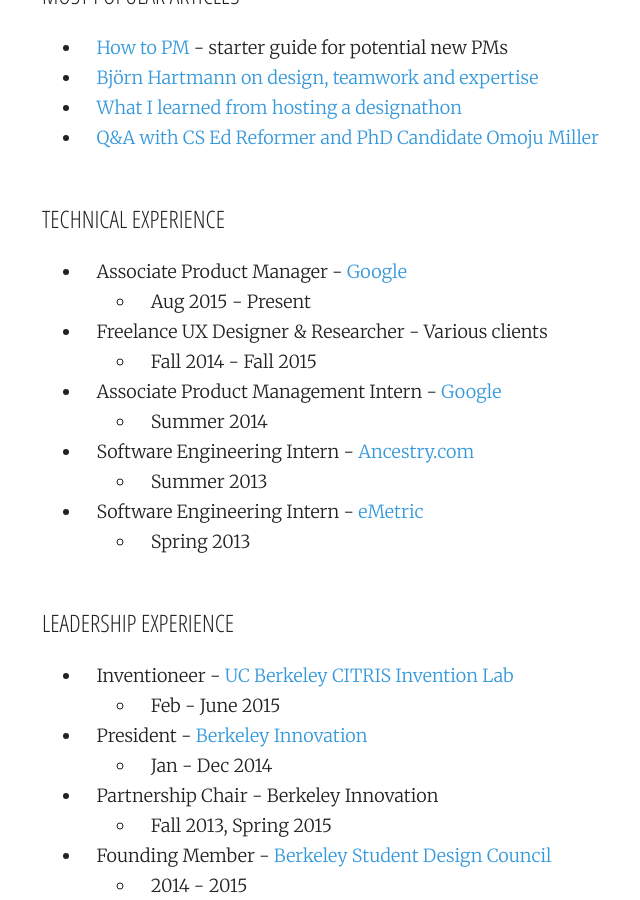
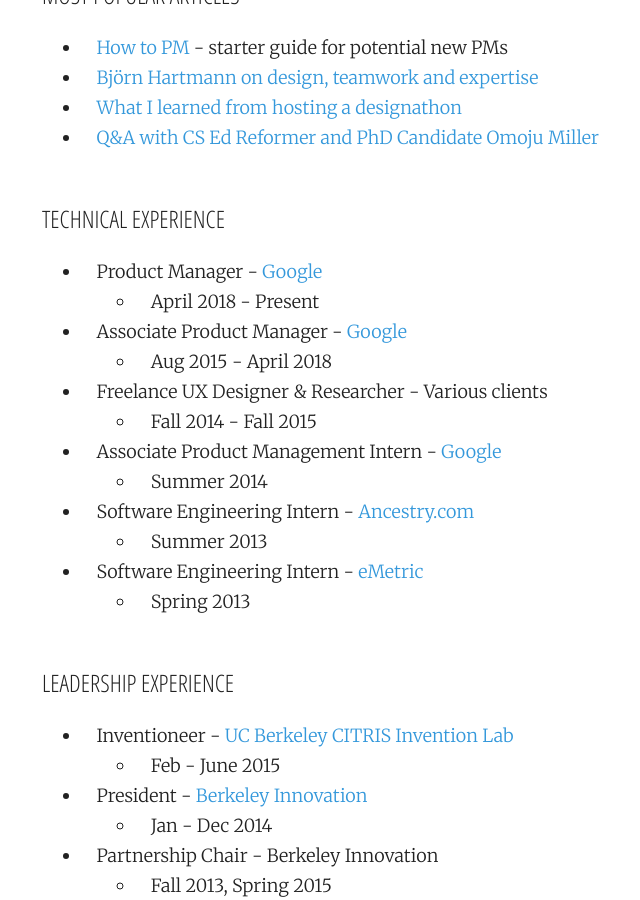
Before and after one commit to alexsg/alexsg, a Jekyll site: the page built from about.md, in a window 1280 px wide and 900 px high, scrolled down 661 px. Shown: the whole window, without its empty margins (298-938 px from the left). Built offline with Jekyll 4.4.1, drawn with Linux system fonts in a browser that asks for light colours; nearby versions of some CDN libraries.

Commit message:
Update from Forestry.io polarwishes@gmail.com updated about.md

```diff
--- a/about.md
+++ b/about.md
@@ -2,6 +2,7 @@
 layout: page
 title: About
 permalink: "/about/"
+
 ---
 <div style="text-align: center;"><img style="width: 50%;height: 50%;border-radius: 50%;" src="/media/me.jpg" /></div>
 
@@ -16,8 +17,10 @@
 
 ## Technical Experience
 
+* Product Manager - [Google](https://www.google.com/)
+  * April 2018 - Present
 * Associate Product Manager - [Google](https://www.google.com/)
-  * Aug 2015 - Present
+  * Aug 2015 - April 2018
 * Freelance UX Designer & Researcher - Various clients
   * Fall 2014 - Fall 2015
 * Associate Product Management Intern - [Google](https://www.google.com/)
```
Also changed, not shown: .forestry/front_matter/templates/blog-post.yml, .forestry/settings.yml.
